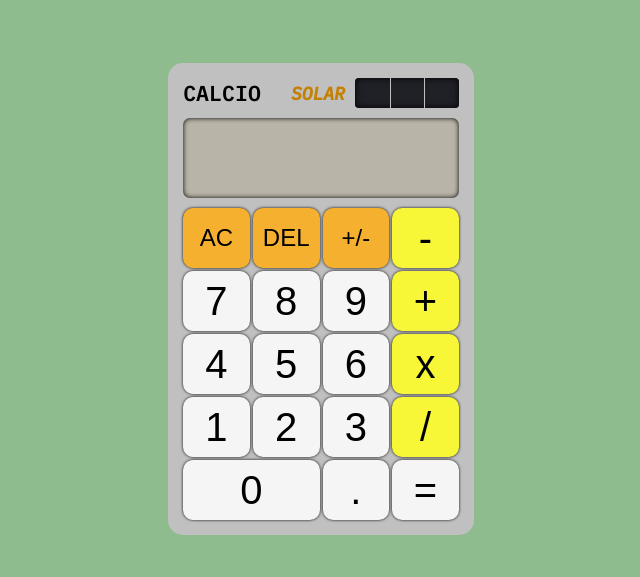
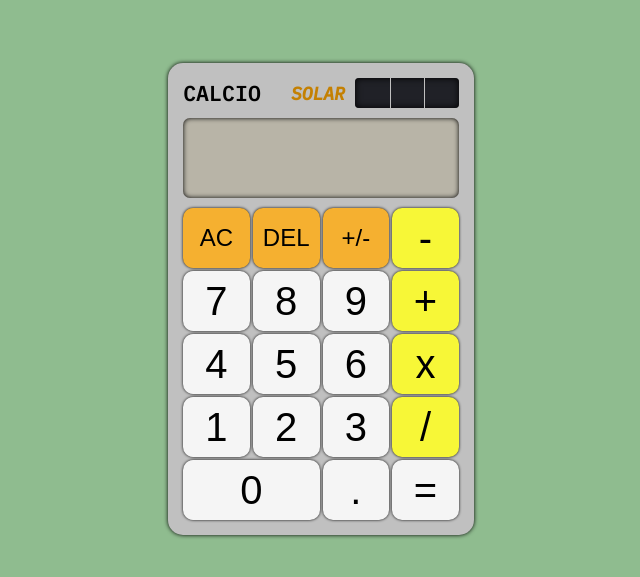
Before and after one commit to JesseRusso/wreckingmachine, a plain HTML site: page index.html in a window 1280 px wide. Shown: the part 101-678 px from the top of the page, without its empty margins (319-959 px from the left). Drawn offline with Linux system fonts and the light colour scheme.

Commit message:
border shadow aroundthe calc looks nicer

```diff
--- a/style.css
+++ b/style.css
@@ -15,7 +15,7 @@ body {
 .calc-container {
     display: flex;
     flex-direction: column;
-
+    box-shadow: 0 0 4px;
     min-height: 402px;
     min-width: 222px;
     gap: 10px;
```
